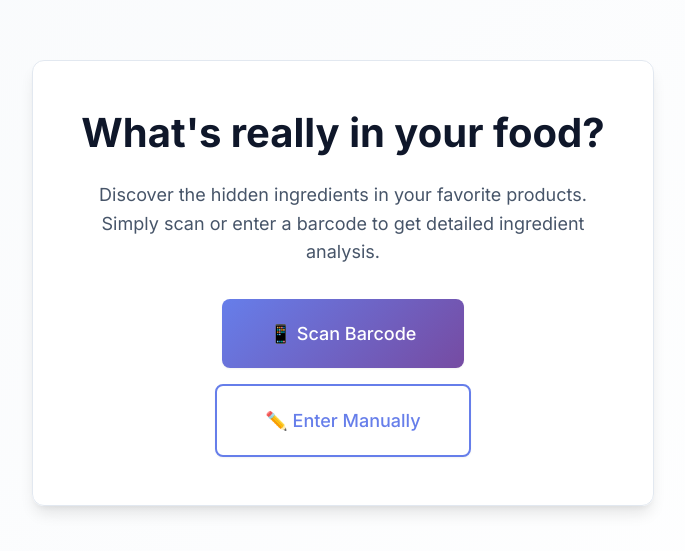
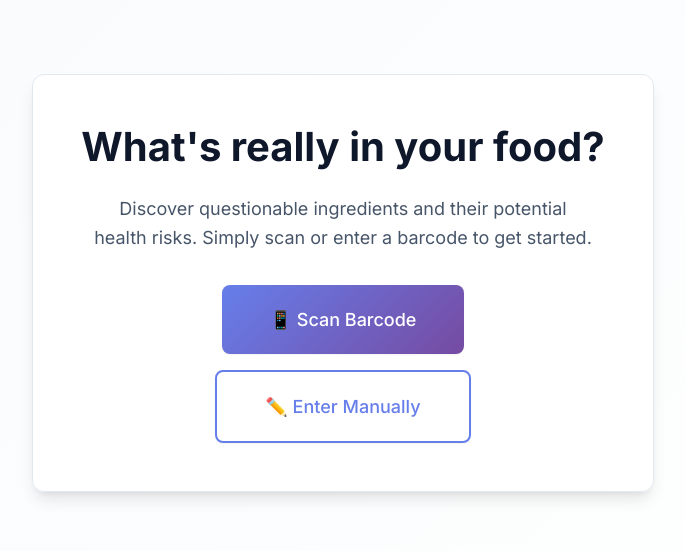
Before and after one commit to VincentRet/Food-Finds, a React (Vite) app: page / in a window 1280 px wide. Shown: the part 117-668 px from the top of the page, without its empty margins (297-982 px from the left). Built offline with nearby package versions, Linux system fonts and the light colour scheme.

Commit message:
change home page wording

```diff
--- a/src/pages/Home.jsx
+++ b/src/pages/Home.jsx
@@ -8,8 +8,8 @@ export default function Home() {
       <div className="card text-center fade-in">
         <h1 className="mb-lg">What's really in your food?</h1>
         <p className="mb-xl" style={{ fontSize: '1.125rem', maxWidth: '500px', margin: '0 auto var(--spacing-xl)' }}>
-          Discover the hidden ingredients in your favorite products.
-          Simply scan or enter a barcode to get detailed ingredient analysis.
+          Discover questionable ingredients and their potential health risks.
+          Simply scan or enter a barcode to get started.
         </p>
 
         <div style={{ display: 'flex', flexDirection: 'column', gap: 'var(--spacing-md)', alignItems: 'center' }}>
--- a/src/pages/Scan.jsx
+++ b/src/pages/Scan.jsx
@@ -55,7 +55,7 @@ export default function Scan() {
                 if (result) handleScan(result?.text);
                 if (err) handleError(err);
               }}
-              style={{ width: '100%' }}
+              style={{ width: '100%', height: '50px' }}
             />
           </div>
         ) : (
```
